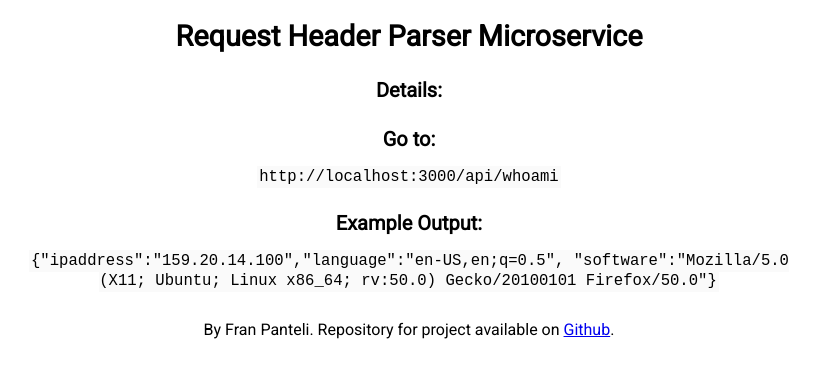
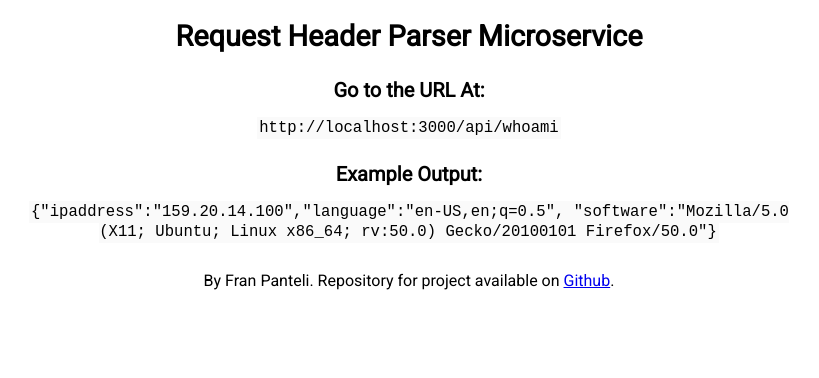
Before and after one commit to franpanteli/APIs-Request-Header-Parser-Microservice, a website: page views/index.html in a window 1280 px wide. Shown: the whole page, without its empty margins (231-1050 px from the left). Drawn offline with Linux system fonts and the light colour scheme; files that its build step writes are made by us from their sources.

Commit message:
This commit pushes changes to the project html file.

```diff
--- a/views/index.html
+++ b/views/index.html
@@ -12,8 +12,7 @@
   <body>
     <div class="container">
       <h1>Request Header Parser Microservice</h1>
-      <h3>Details:</h3>
-      <h3>Go to:</h3>
+      <h3>Go to the URL At:</h3>
       <p><code>http://localhost:3000/api/whoami</code></p>
       <h3>Example Output:</h3>
       <p><code>{"ipaddress":"159.20.14.100","language":"en-US,en;q=0.5",
```
